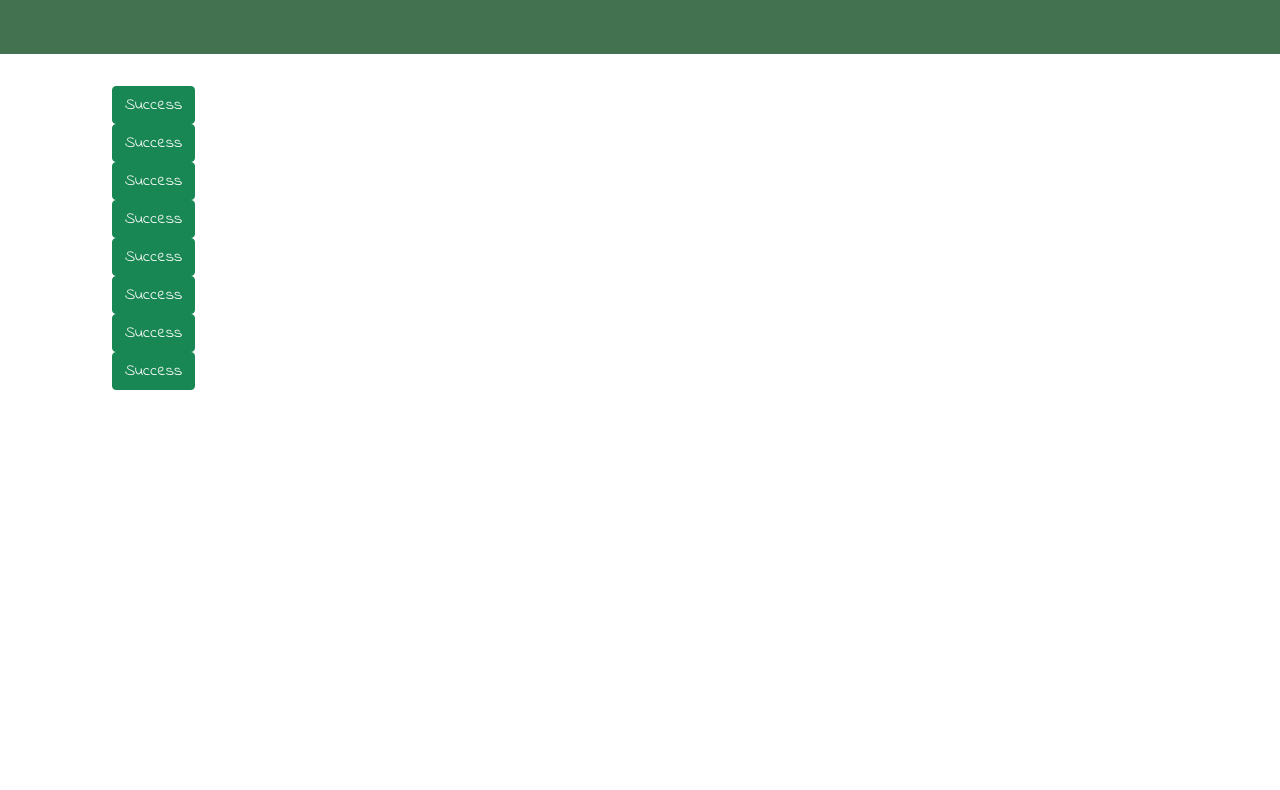
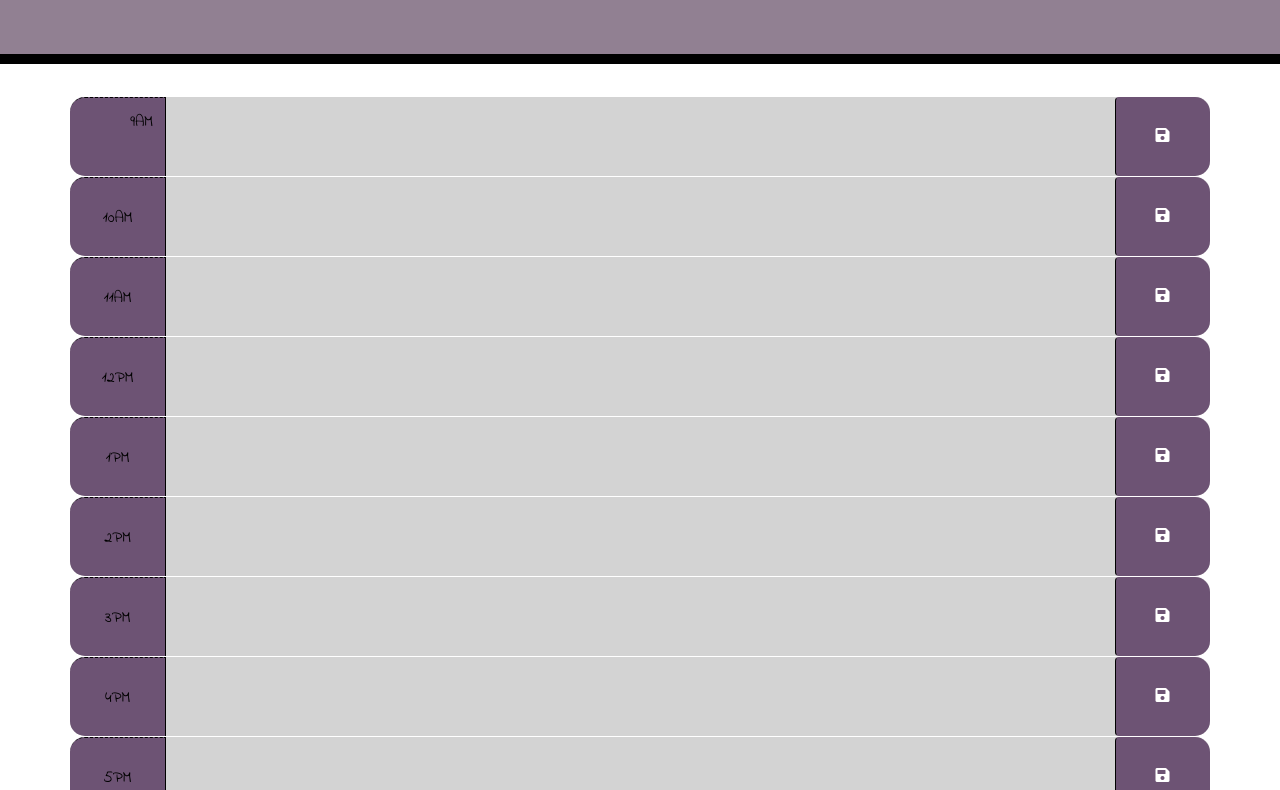
Before and after one commit to denisearevalo/dayplanner-da-hw, a plain HTML site: page index.html in a window 1280 px wide. Shown: the part 237-1027 px from the top of the page. Before the commit the page ends 800 px from the top, so only its background shows below. Drawn offline with nearby package versions, Linux system fonts and the light colour scheme; a web font is replaced by a local one.

Commit message:
updatedhw

```diff
--- a/assets/script.js
+++ b/assets/script.js
@@ -1,20 +1,36 @@
+$(startUp);
 
-var timeDisplayEl = $('#time-display')
-var saveBtn =
+function startUp() {
+    $("#time-display").text(moment().format("MMM DD, YYYY [at] hh:mm:ss a"));
 
-function displayTime() {
-    var rightNow = moment().format('MMM DD, YYYY [at] hh:mm:ss a');
-    timeDisplayEl.text(rightNow);
+  timeBlocks();
+  setInterval(timeBlocks, 60000);
+
+  $(".time-block").each(function() {
+    var blockId = $(this).attr("id");
+    $("#" + blockId + " textarea").text(localStorage.getItem(moment().format("DDDYYYY") + blockId));
+  });
+
+  $(".saveBtn").on("click", handleSave);
 }
-displayTime();
 
-// $( function() {
-//     $( "#progressbar" ).progressbar({
-//       value:
-//     });
-// } );
+function timeBlocks() {
+  $(".time-block").each(function() {
+    var blockHour = parseInt($(this).attr("id").replace("hour-", ""));
+    var currentHour = parseInt(moment().format("H"));
+    $(this).removeClass("past present future");
+    if (blockHour < currentHour) {
+      $(this).addClass("past");
+    } else if (blockHour > currentHour) {
+      $(this).addClass("future");
+    } else {
+      $(this).addClass("present");
+    }
+  });
+}
 
-function renderLastInput(){
-    var task = localStorage.getitem('.taskInput')
+function handleSave(event) {
+  var hour = $(this).parent().attr("id");
+  // save data in textarea in local storage
+  localStorage.setItem(moment().format("DDDYYYY") + hour, $("#" + hour + " textarea").val());
 }
-renderLastInput;
--- a/assets/style.css
+++ b/assets/style.css
@@ -1,7 +1,85 @@
 *{
+  font-family: 'Indie Flower', cursive;
+}
+
+body {
+  font-family: 'Open Sans', sans-serif;
+  font-size: 16px;
+  line-height: 1;
+}
+
+textarea {
+  background: transparent;
+  border: none;
+  resize: none;
+  color: #000000;
+  border-left: 1px solid black;
+  padding: 10px;
+}
+
+.jumbotron {
+  text-align: center;
+  background-color:#918092;
+  color: black;
+  border-radius: 0;
+  border-bottom: 10px solid black;
+}
+
+.description {
+  white-space: pre-wrap;
+}
+
+.time-block {
+  text-align: center;
+  border-radius: 15px;
+}
+
+.row {
+  white-space: pre-wrap;
+  height: 80px;
+  border-top: 1px solid white;
+}
+
+.hour {
+  background-color: #6d5374;
+  color: #000000;
+  border-top: 1px dashed #000000;
+  border-top-left-radius: 15px;
+  border-bottom-left-radius: 15px;
+}
+
+.past {
+  background-color: #d3d3d3;
+  color: white;
+}
+
+.present {
+  background-color: #ac8aaf;
+  color: white;
+}
+
+.future {
+  background-color: #918092;
+  color: white;
+}
+
+.saveBtn {
+  border-left: 1px solid black;
+  border-top-right-radius: 15px;
+  border-bottom-right-radius: 15px;
+  background-color: #6d5374;
+  color: white;
+}
+
+.saveBtn i:hover {
+  font-size: 20px;
+  transition: all 0.3s ease-in-out;
+}
+
+/* *{
     font-family: 'Indie Flower', cursive;
 }
 
 .custom-jumbotron {
 background-color: rgb(66, 114, 80);
-}
+} */
--- a/index.html
+++ b/index.html
@@ -10,68 +10,96 @@
   <link rel="stylesheet" href="https://cdnjs.cloudflare.com/ajax/libs/twitter-bootstrap/4.5.0/css/bootstrap.min.css">
   <link rel="stylesheet" href="https://code.jquery.com/ui/1.12.1/themes/base/jquery-ui.css">
   <link href="https://cdn.jsdelivr.net/npm/bootstrap@5.1.3/dist/css/bootstrap.min.css" rel="stylesheet" integrity="sha384-1BmE4kWBq78iYhFldvKuhfTAU6auU8tT94WrHftjDbrCEXSU1oBoqyl2QvZ6jIW3" crossorigin="anonymous">
-  <link href="https://fonts.googleapis.com/css2?family=Fira+Sans:wght@400;700&display=swap" rel="stylesheet">
+  <link
+      rel="stylesheet"
+      href="https://use.fontawesome.com/releases/v5.8.1/css/all.css"
+      integrity="sha384-50oBUHEmvpQ+1lW4y57PTFmhCaXp0ML5d60M1M7uH2+nqUivzIebhndOJK28anvf"
+      crossorigin="anonymous"
+    />
   <link rel="stylesheet" href="./assets/style.css">
   <title>Get Organized</title>
 </head>
 
 <body>
-
   <header class="jumbotron jumbotron-fluid custom-jumbotron">
     <div class="container text-center">
       <h1>Plan your day</h1>
       <h3>Schedule your business day</h3>
-      <h4>Current Time &amp; Date: <br /> <span id="time-display">00:00:00</span></h4>
+      <h4>Current Time &amp; Date: <br />
+        <span id="time-display">00:00:00</span>
+      </h4>
     </div>
   </header>
-  <!-- <div id="progressbar"></div> -->
-  <main>
-    <div class="container-md">
-        <span class="taskInput col-10"></span>
-        <button type="button" class="btn btn-success">Success</button>
+  <div class="container">
+    <div id="hour-9" class="row time-block">
+      <div class="col-md-1 hour">
+        9AM
+      </div>
+      <textarea class="col-md-10 description"></textarea>
+      <button class="btn saveBtn col-md-1"><i class="fas fa-save"></i></button>
     </div>
-    <div class="container-md">
-        <span class="taskInput col-10"></span>
-        <button type="button" class="btn btn-success">Success</button>
+    <div id="hour-10" class="row time-block">
+      <div class="col-md-1 hour">
+        10AM
+      </div>
+      <textarea class="col-md-10 description"></textarea>
+      <button class="btn saveBtn col-md-1"><i class="fas fa-save"></i></button>
     </div>
-    <div class="container-md">
-        <span class="taskInput col-10"></span>
-        <button type="button" class="btn btn-success">Success</button>
+    <div id="hour-11" class="row time-block">
+      <div class="col-md-1 hour">
+        11AM
+      </div>
+      <textarea class="col-md-10 description"></textarea>
+      <button class="btn saveBtn col-md-1"><i class="fas fa-save"></i></button>
     </div>
-    <div class="container-md">
-        <span class="taskInput col-10"></span>
-        <button type="button" class="btn btn-success">Success</button>
+    <div id="hour-12" class="row time-block">
+      <div class="col-md-1 hour">
+        12PM
+      </div>
+      <textarea class="col-md-10 description"></textarea>
+      <button class="btn saveBtn col-md-1"><i class="fas fa-save"></i></button>
     </div>
-    <div class="container-md">
-        <span class="taskInput col-10"></span>
-        <button type="button" class="btn btn-success">Success</button>
+   <div id="hour-13" class="row time-block">
+      <div class="col-md-1 hour">
+        1PM
+      </div>
+      <textarea class="col-md-10 description"></textarea>
+      <button class="btn saveBtn col-md-1"><i class="fas fa-save"></i></button>
     </div>
-    <div class="container-md">
-        <span class="taskInput col-10"></span>
-        <button type="button" class="btn btn-success">Success</button>
+    <div id="hour-14" class="row time-block">
+      <div class="col-md-1 hour">
+        2PM
+      </div>
+      <textarea class="col-md-10 description"></textarea>
+      <button class="btn saveBtn col-md-1"><i class="fas fa-save"></i></button>
     </div>
-    <div class="container-md">
-        <span class="taskInput col-10"></span>
-        <button type="button" class="btn btn-success">Success</button>
+    <div id="hour-15" class="row time-block">
+     <div class="col-md-1 hour">
+        3PM
+      </div>
+      <textarea class="col-md-10 description"></textarea>
+      <button class="btn saveBtn col-md-1"><i class="fas fa-save"></i></button>
     </div>
-    <div class="container-md">
-        <span class="taskInput col-10"></span>
-        <button type="button" class="btn btn-success">Success</button>
+    <div id="hour-16" class="row time-block">
+      <div class="col-md-1 hour">
+        4PM
+      </div>
+      <textarea class="col-md-10 description"></textarea>
+      <button class="btn saveBtn col-md-1"><i class="fas fa-save"></i></button>
     </div>
-  </main>
+    <div id="hour-17" class="row time-block">
+      <div class="col-md-1 hour">
+        5PM
+      </div>
+      <textarea class="col-md-10 description"></textarea>
+      <button class="btn saveBtn col-md-1"><i class="fas fa-save"></i></button>
+    </div>
 
+    <script src="https://cdn.jsdelivr.net/npm/bootstrap@5.1.3/dist/js/bootstrap.bundle.min.js" integrity="sha384-ka7Sk0Gln4gmtz2MlQnikT1wXgYsOg+OMhuP+IlRH9sENBO0LRn5q+8nbTov4+1p" crossorigin="anonymous"></script>
+    <script src="https://code.jquery.com/jquery-3.4.1.min.js"></script>
+    <script src="https://cdnjs.cloudflare.com/ajax/libs/moment.js/2.24.0/moment.min.js"></script>
+    <script src="./assets/script.js"></script>
 
-
-
-
-
-  <script src="https://cdn.jsdelivr.net/npm/bootstrap@5.1.3/dist/js/bootstrap.bundle.min.js" integrity="sha384-ka7Sk0Gln4gmtz2MlQnikT1wXgYsOg+OMhuP+IlRH9sENBO0LRn5q+8nbTov4+1p" crossorigin="anonymous"></script>
-  <script src="https://cdnjs.cloudflare.com/ajax/libs/jquery/3.5.1/jquery.min.js"></script>
-  <script src="https://cdnjs.cloudflare.com/ajax/libs/moment.js/2.27.0/moment.min.js"></script>
-  <script src="https://code.jquery.com/ui/1.12.0/jquery-ui.min.js"></script>
-  <script src="https://code.jquery.com/jquery-3.6.0.js"></script>
-  <script src="https://code.jquery.com/ui/1.13.0/jquery-ui.js"></script>
-  <script src="./assets/script.js"></script>
 </body>
 
 </html>
```
Also changed, not shown: assets/dayplanner.gif (added), assets/dayplannerpic.JPG (added), 1 other file.
